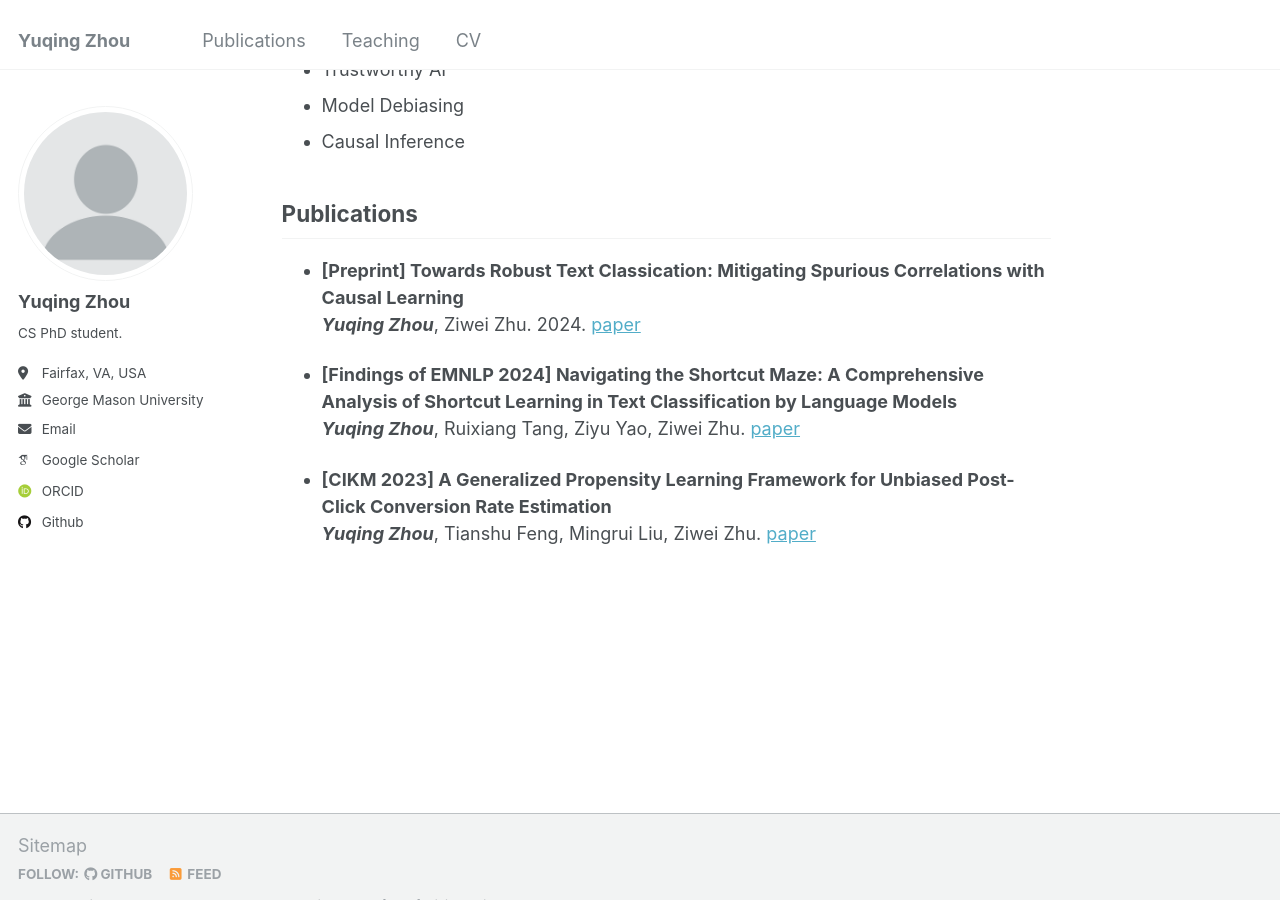
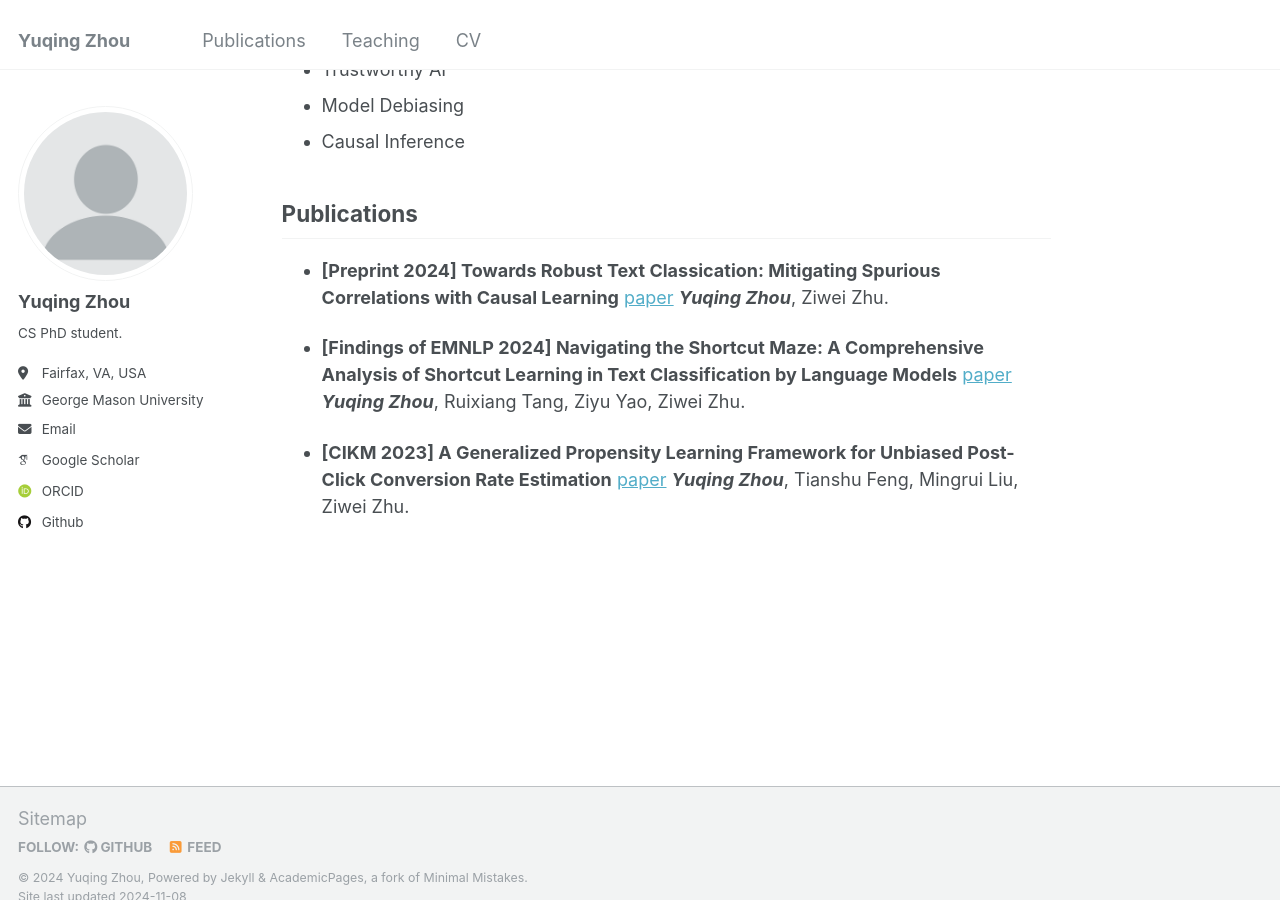
Before and after one commit to yuqing-zhou/yuqing-zhou.github.io, a Jekyll site: the page built from _pages/about.md, in a window 1280 px wide and 900 px high, scrolled down 672 px. Built offline with Jekyll 4.4.1, drawn with Linux system fonts in a browser that asks for light colours; some web fonts are replaced.

```diff
--- a/_pages/about.md
+++ b/_pages/about.md
@@ -30,17 +30,17 @@ My research focuses on:
 - Causal Inference
 
 ## Publications
-- **[Preprint] Towards Robust Text Classication: Mitigating Spurious Correlations with Causal Learning**
-  ***Yuqing Zhou***, Ziwei Zhu. 2024.
-  [paper](https://arxiv.org/abs/2411.01045)
+- **[Preprint 2024] Towards Robust Text Classication: Mitigating Spurious Correlations with Causal Learning** [paper](https://arxiv.org/abs/2411.01045)
+  ***Yuqing Zhou***, Ziwei Zhu.
 
-- **[Findings of EMNLP 2024] Navigating the Shortcut Maze: A Comprehensive Analysis of Shortcut Learning in Text Classification by Language Models**
+
+- **[Findings of EMNLP 2024] Navigating the Shortcut Maze: A Comprehensive Analysis of Shortcut Learning in Text Classification by Language Models** [paper](https://arxiv.org/abs/2409.17455)
   ***Yuqing Zhou***, Ruixiang Tang, Ziyu Yao, Ziwei Zhu.
-  [paper](https://arxiv.org/abs/2409.17455)
 
-- **[CIKM 2023] A Generalized Propensity Learning Framework for Unbiased Post-Click Conversion Rate Estimation**
+
+- **[CIKM 2023] A Generalized Propensity Learning Framework for Unbiased Post-Click Conversion Rate Estimation** [paper](https://dl.acm.org/doi/abs/10.1145/3583780.3614760)
   ***Yuqing Zhou***, Tianshu Feng, Mingrui Liu, Ziwei Zhu.
-  [paper](https://dl.acm.org/doi/abs/10.1145/3583780.3614760)
+
 
 <!-- 2023. In Proceedings of the 32nd ACM International Conference on Information and Knowledge Management (CIKM '23). Association for Computing Machinery, New York, NY, USA, 3554–3563.  -->
 
```
